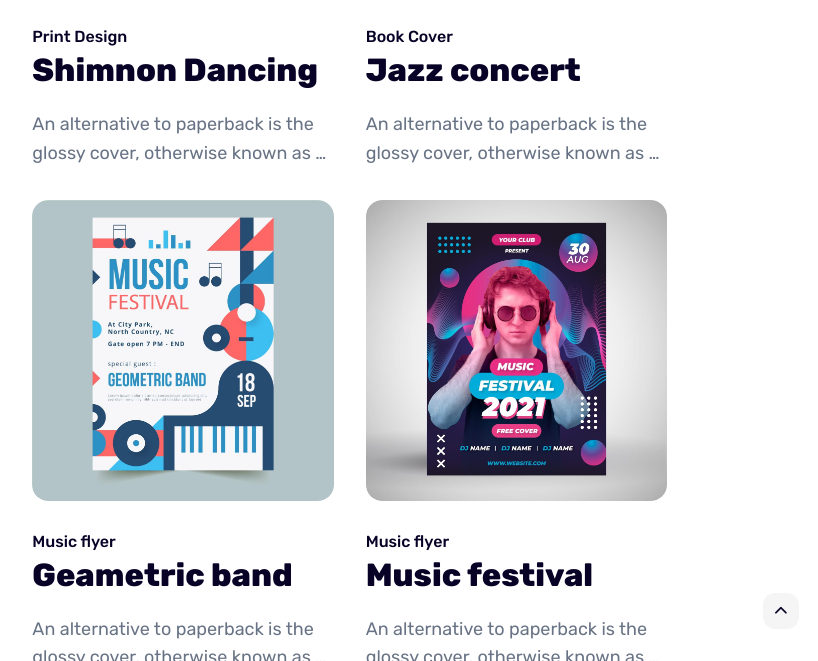
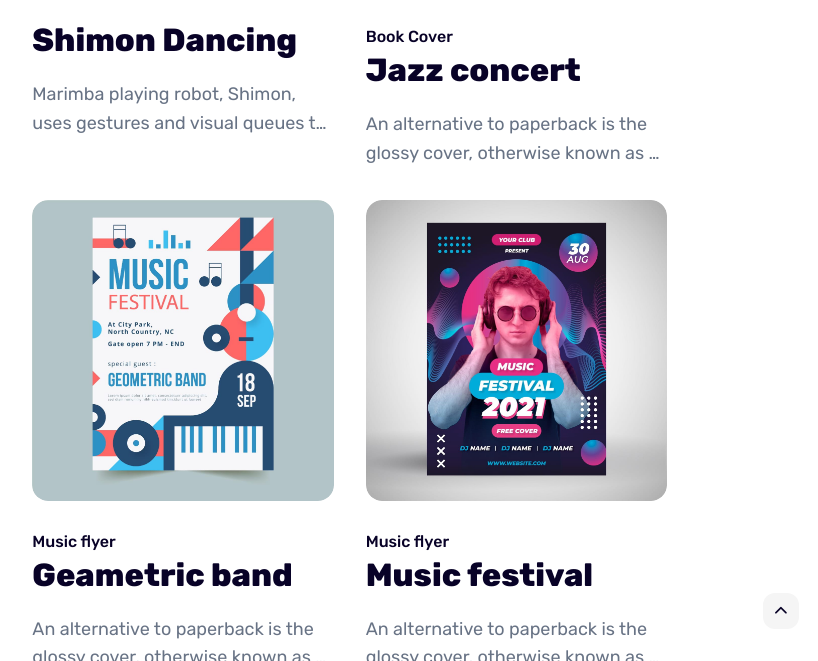
Before and after one commit to amro125/amro125.github.io, a Jekyll site: the page built from index.html, in a window 1280 px wide and 900 px high, scrolled down 1274 px, cut to the strip 239-900 px from the top of the window. Shown: the whole strip, without its empty margins (457-1275 px from the left). Built offline with Jekyll 4.4.1, drawn with Linux system fonts in a browser that asks for light colours.

Commit message:
Update 2022-01-10-Shimon-Dancing.md

```diff
--- a/_works/2022-01-10-Shimon-Dancing.md
+++ b/_works/2022-01-10-Shimon-Dancing.md
@@ -1,19 +1,15 @@
 ---
-title: Shimnon Dancing
-description: An alternative to paperback is the glossy cover, otherwise known as a dust cover, found on magazines, and comic books.
-category: Print Design
-date: 2022-01-10 08:01:35 +0300
-client: Music Fest
-role: Graphic Designer
+title: Shimon Dancing
+description: Marimba playing robot, Shimon, uses gestures and visual queues to improve collaboration with musicians.
 image: '/images/ShimonCox.jpg'
-image_caption: 'Photo by [Freepik](https://www.freepik.com/)'
+image_caption: 'Shimon performing at Megaron theater in Athens, Greece.'
 ---
 
 Hardcover books have a stiff binding. Paperback books have cheaper, flexible covers which tend to be less durable. An alternative to paperback is the glossy cover, otherwise known as a dust cover, found on magazines, and comic books. Spiral-bound books are bound by spirals made of metal or plastic. Examples of spiral-bound books include teachers' manuals and puzzle books (crosswords, sudoku).
 
 <div class="gallery-box">
   <div class="gallery">
-    <img src="/images/work-1-2.jpg" loading="lazy" alt="Project">
+    <img src="/images/meAndShimon.png" loading="lazy" alt="Project">
     <img src="/images/work-1-3.jpg" loading="lazy" alt="Project">
   </div>
   <em>Photo by <a href="https://www.freepik.com/" target="_blank">Freepik</a></em>
```
